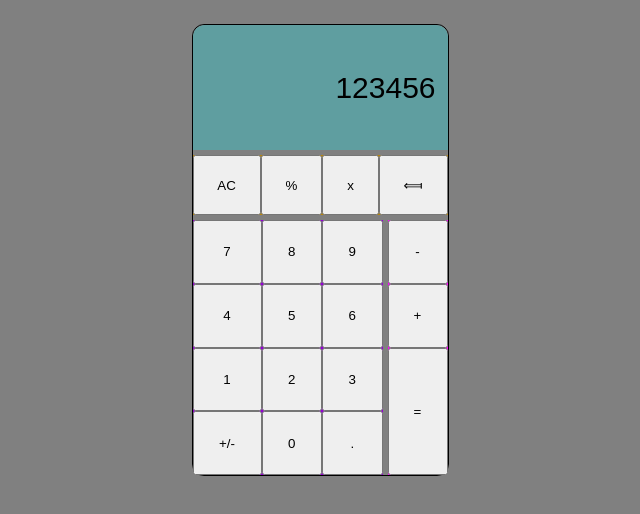
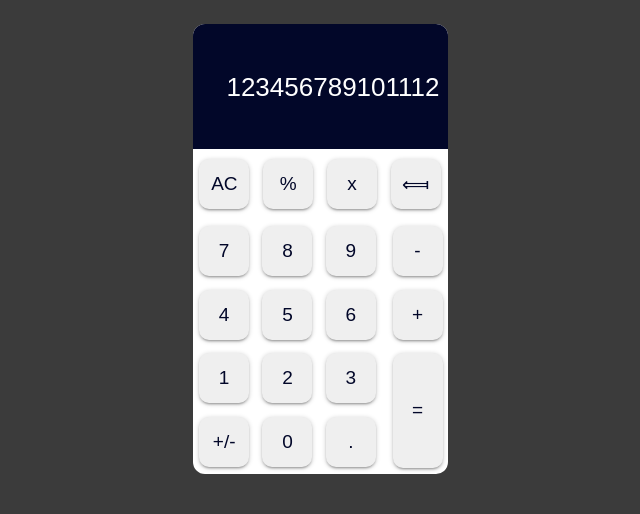
Before and after one commit to devkovmtl/calculator, a plain HTML site: page index.html in a window 1280 px wide. Shown: the whole page, without its empty margins (320-960 px from the left). Drawn offline with Linux system fonts and the light colour scheme.

Commit message:
Calculator UX done

```diff
--- a/index.html
+++ b/index.html
@@ -12,7 +12,7 @@
   </head>
   <body>
     <div class="calc-container">
-      <div class="calc-screen">123456</div>
+      <div class="calc-screen">123456789101112</div>
       <div class="calc-operator_row">
         <button data-op="clear">AC</button>
         <button data-op="divide">%</button>
--- a/styles/style.css
+++ b/styles/style.css
@@ -3,7 +3,7 @@
 }
 
 body {
-  background-color: #808080;
+  background-color: rgb(59, 59, 59);
   height: 100%;
   width: 100%;
   display: flex;
@@ -13,28 +13,31 @@ body {
 
 .calc-container {
   margin-top: 24px;
-  border: 1px solid black;
   border-radius: 12px;
   display: grid;
   grid-template-columns: repeat(4, 60px);
   grid-template-rows: repeat(7, 60px);
   grid-gap: 5px;
+  background-color: #fff;
 }
 
 .calc-screen {
-  background-color: cadetblue;
+  /* background-color: cadetblue; */
   grid-area: 1 / 1 / span 2 / span 4;
   border-top-left-radius: 12px;
   border-top-right-radius: 12px;
   display: flex;
   flex-direction: row-reverse;
   align-items: center;
-  font-size: 30px;
-  padding-right: 12px;
+  font-size: 26px;
+  padding-right: 8px;
+  padding-left: 8px;
+  background-color: #020729;
+  color: #fff;
 }
 
 .calc-operator_row {
-  background-color: darkgoldenrod;
+  /* background-color: darkgoldenrod; */
   grid-area: 3 / 1 / span 1 / span 4;
   display: grid;
   grid-template-columns: repeat(4, auto);
@@ -42,7 +45,7 @@ body {
 }
 
 .calc-num {
-  background-color: darkviolet;
+  /* background-color: darkviolet; */
   grid-area: 4 / 1 / span 4 / span 3;
   border-bottom-left-radius: 12px;
   display: grid;
@@ -50,9 +53,34 @@ body {
 }
 
 .calc-operator_col {
-  background-color: fuchsia;
+  /* background-color: fuchsia; */
   grid-area: 4 / 4 / span 4 / span 1;
   border-bottom-right-radius: 12px;
   display: grid;
   grid-template-rows: 1fr 1fr 2fr;
 }
+
+button {
+  height: 50px;
+  width: 50px;
+  align-self: center;
+  margin: auto;
+  border-radius: 10px;
+  box-shadow: 0 1px 5px #0003, 0 2px 2px #00000024, 0 3px 1px -2px #0000001f;
+  border: none;
+  color: #020729;
+  font-size: 19px;
+}
+
+button[data-op='equal'] {
+  height: 90%;
+}
+
+button:hover {
+  cursor: pointer;
+  box-shadow: 0 1px 8px #0003, 0 3px 4px #00000024, 0 3px 3px -2px #0000001f;
+}
+
+button:active {
+  box-shadow: inset 0 7px 9px -7px #000000b3 !important;
+}
```
